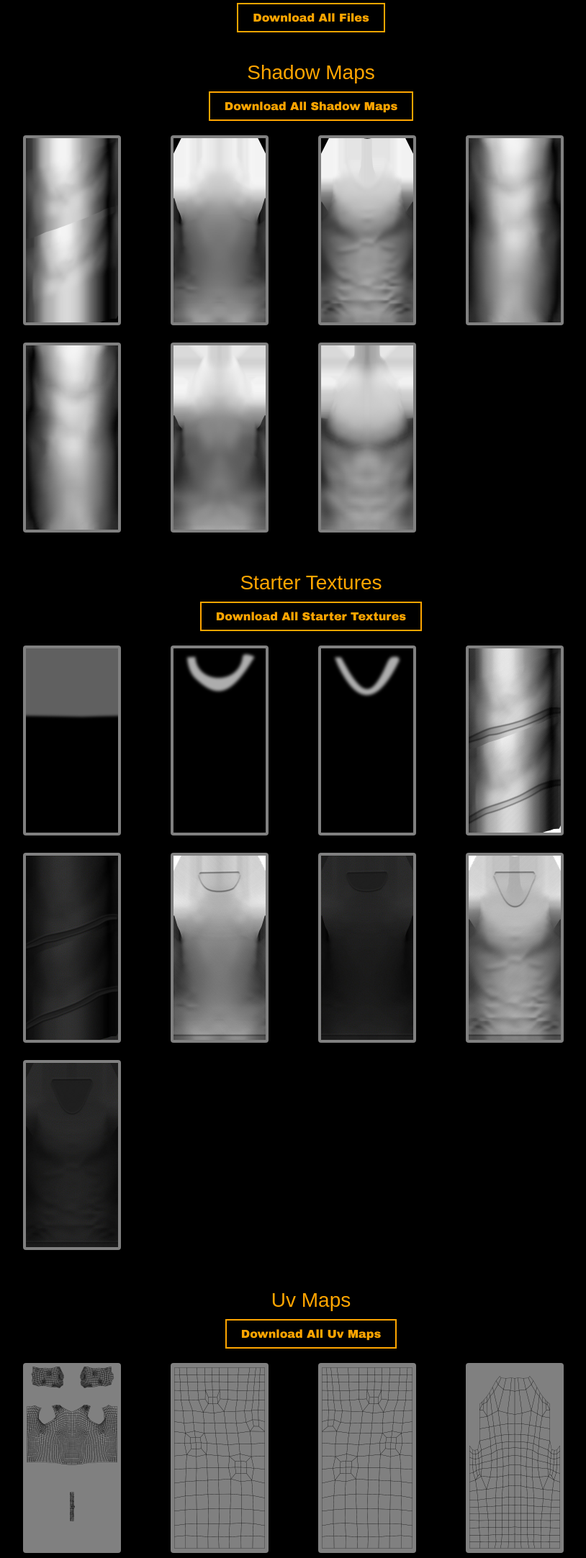
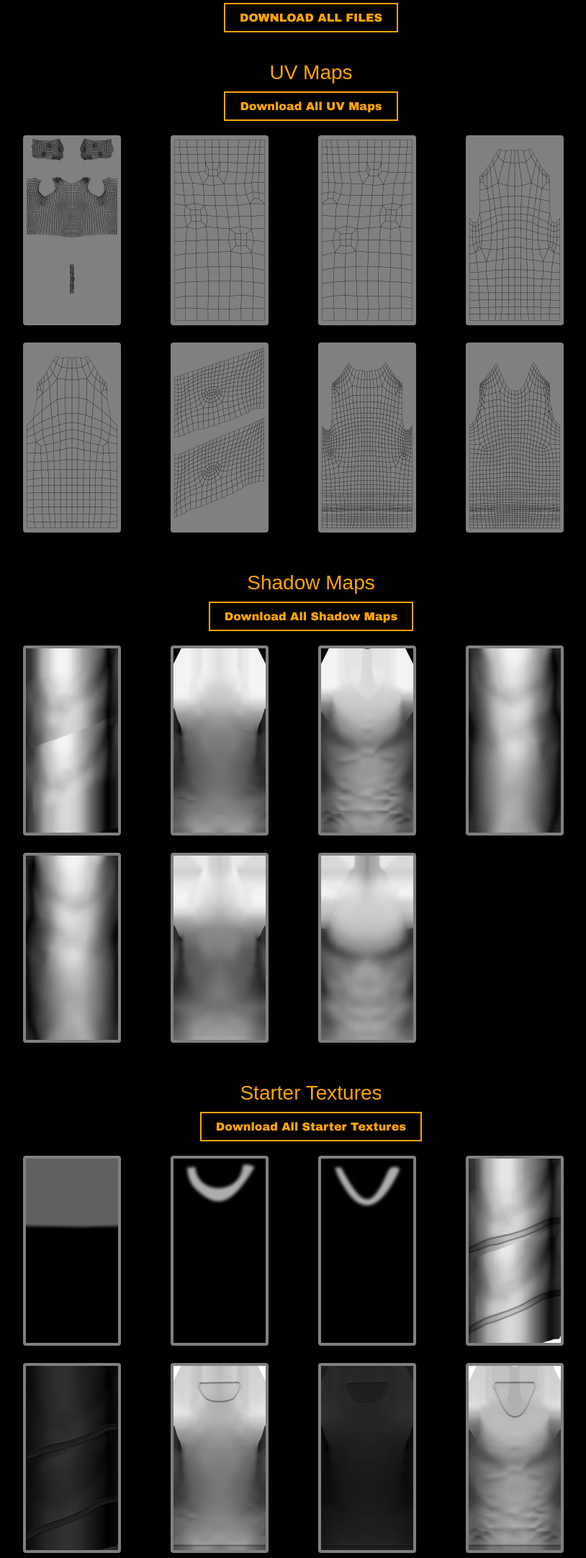
Before and after one commit to flexfactorvu/flexfactor-previews, a plain HTML site: page TYR2/SHIRT1/index.html in a window 1280 px wide. Shown: the part 96-2261 px from the top of the page at 72% size, without its empty margins (208-1022 px from the left). Drawn offline with Linux system fonts and the light colour scheme.

Commit message:
Update index.html
re ordered the texture display categories

```diff
--- a/TYR2/SHIRT1/index.html
+++ b/TYR2/SHIRT1/index.html
@@ -78,7 +78,24 @@
 <body>
   <div class="title">Tyr v2 - Muscle Shirt</div>
   <div class="all-files-button">
-    <a href="Tyr v2 - Muscle Shirt_all_files.zip" class="download-button" download>Download All Files</a>
+    <a href="Tyr v2 - Muscle Shirt_all_files.zip" class="download-button" download>DOWNLOAD ALL FILES</a>
+  </div>
+
+  <div class="section">
+    <div class="section-title">UV Maps</div>
+    <div class="download-all">
+      <a href="Tyr v2 - Muscle Shirt_UV Maps.zip" class="download-button" download>Download All UV Maps</a>
+    </div>
+    <div class="image-grid">
+      <a href="UV Maps/FF - TYR TOP ONLY UV.png" target="_blank"><img src="UV Maps/FF - TYR TOP ONLY UV.png" class="texture-img"></a>
+      <a href="UV Maps/TYR - UV - Skintight - Left Arm.png" target="_blank"><img src="UV Maps/TYR - UV - Skintight - Left Arm.png" class="texture-img"></a>
+      <a href="UV Maps/TYR - UV - Skintight - Right Arm.png" target="_blank"><img src="UV Maps/TYR - UV - Skintight - Right Arm.png" class="texture-img"></a>
+      <a href="UV Maps/TYR - UV - Skintight - Top Back.png" target="_blank"><img src="UV Maps/TYR - UV - Skintight - Top Back.png" class="texture-img"></a>
+      <a href="UV Maps/TYR - UV - Skintight - Top Front.png" target="_blank"><img src="UV Maps/TYR - UV - Skintight - Top Front.png" class="texture-img"></a>
+      <a href="UV Maps/UV - shirt 1 arms.png" target="_blank"><img src="UV Maps/UV - shirt 1 arms.png" class="texture-img"></a>
+      <a href="UV Maps/UV - shirt 1 back.png" target="_blank"><img src="UV Maps/UV - shirt 1 back.png" class="texture-img"></a>
+      <a href="UV Maps/UV - shirt 1 front.png" target="_blank"><img src="UV Maps/UV - shirt 1 front.png" class="texture-img"></a>
+    </div>
   </div>
 
   <div class="section">
@@ -117,22 +134,7 @@
   </div>
 
 
-  <div class="section">
-    <div class="section-title">Uv Maps</div>
-    <div class="download-all">
-      <a href="Tyr v2 - Muscle Shirt_UV Maps.zip" class="download-button" download>Download All Uv Maps</a>
-    </div>
-    <div class="image-grid">
-      <a href="UV Maps/FF - TYR TOP ONLY UV.png" target="_blank"><img src="UV Maps/FF - TYR TOP ONLY UV.png" class="texture-img"></a>
-      <a href="UV Maps/TYR - UV - Skintight - Left Arm.png" target="_blank"><img src="UV Maps/TYR - UV - Skintight - Left Arm.png" class="texture-img"></a>
-      <a href="UV Maps/TYR - UV - Skintight - Right Arm.png" target="_blank"><img src="UV Maps/TYR - UV - Skintight - Right Arm.png" class="texture-img"></a>
-      <a href="UV Maps/TYR - UV - Skintight - Top Back.png" target="_blank"><img src="UV Maps/TYR - UV - Skintight - Top Back.png" class="texture-img"></a>
-      <a href="UV Maps/TYR - UV - Skintight - Top Front.png" target="_blank"><img src="UV Maps/TYR - UV - Skintight - Top Front.png" class="texture-img"></a>
-      <a href="UV Maps/UV - shirt 1 arms.png" target="_blank"><img src="UV Maps/UV - shirt 1 arms.png" class="texture-img"></a>
-      <a href="UV Maps/UV - shirt 1 back.png" target="_blank"><img src="UV Maps/UV - shirt 1 back.png" class="texture-img"></a>
-      <a href="UV Maps/UV - shirt 1 front.png" target="_blank"><img src="UV Maps/UV - shirt 1 front.png" class="texture-img"></a>
-    </div>
-  </div>
+
 
 </body>
 </html>
```
